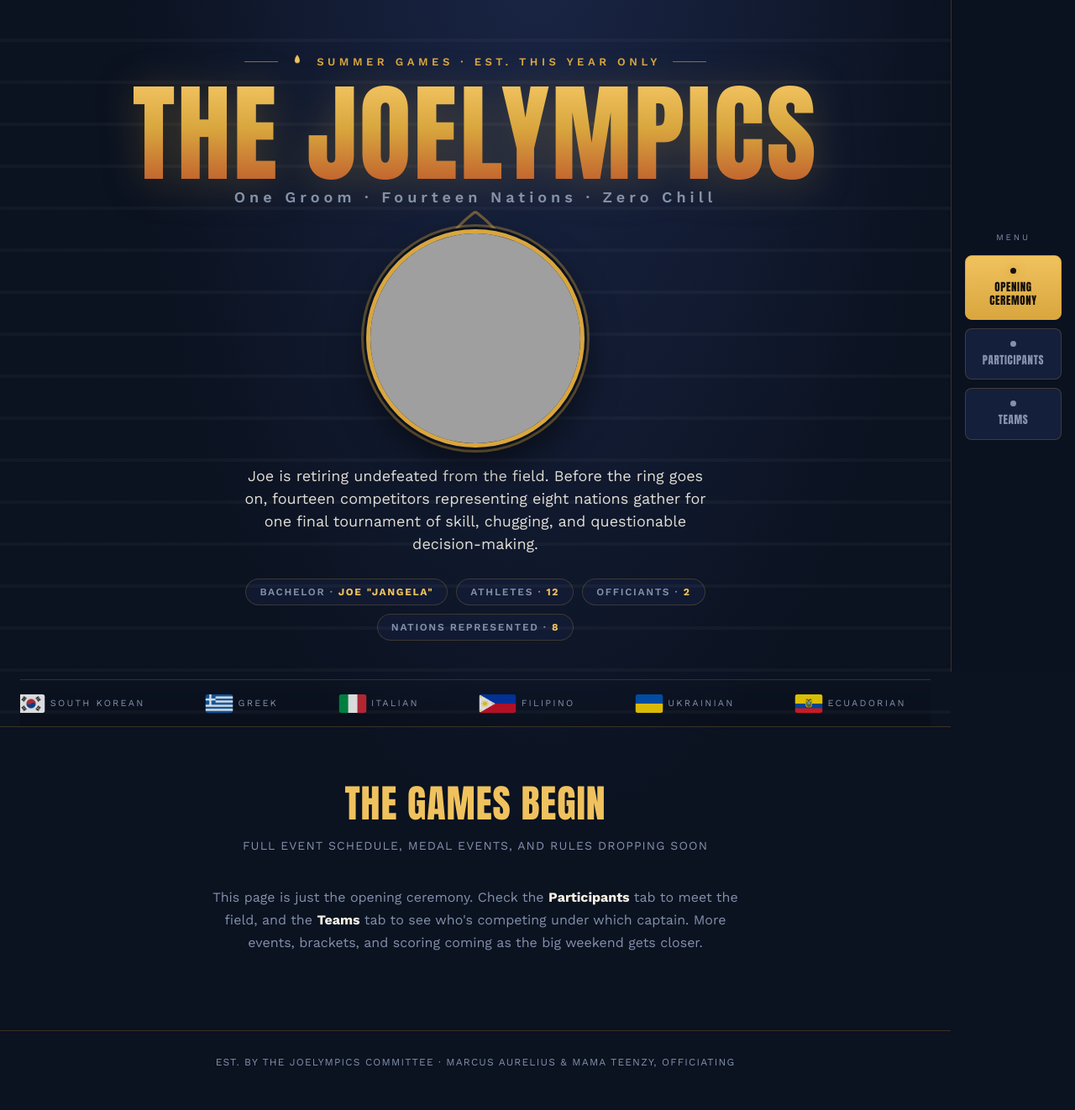
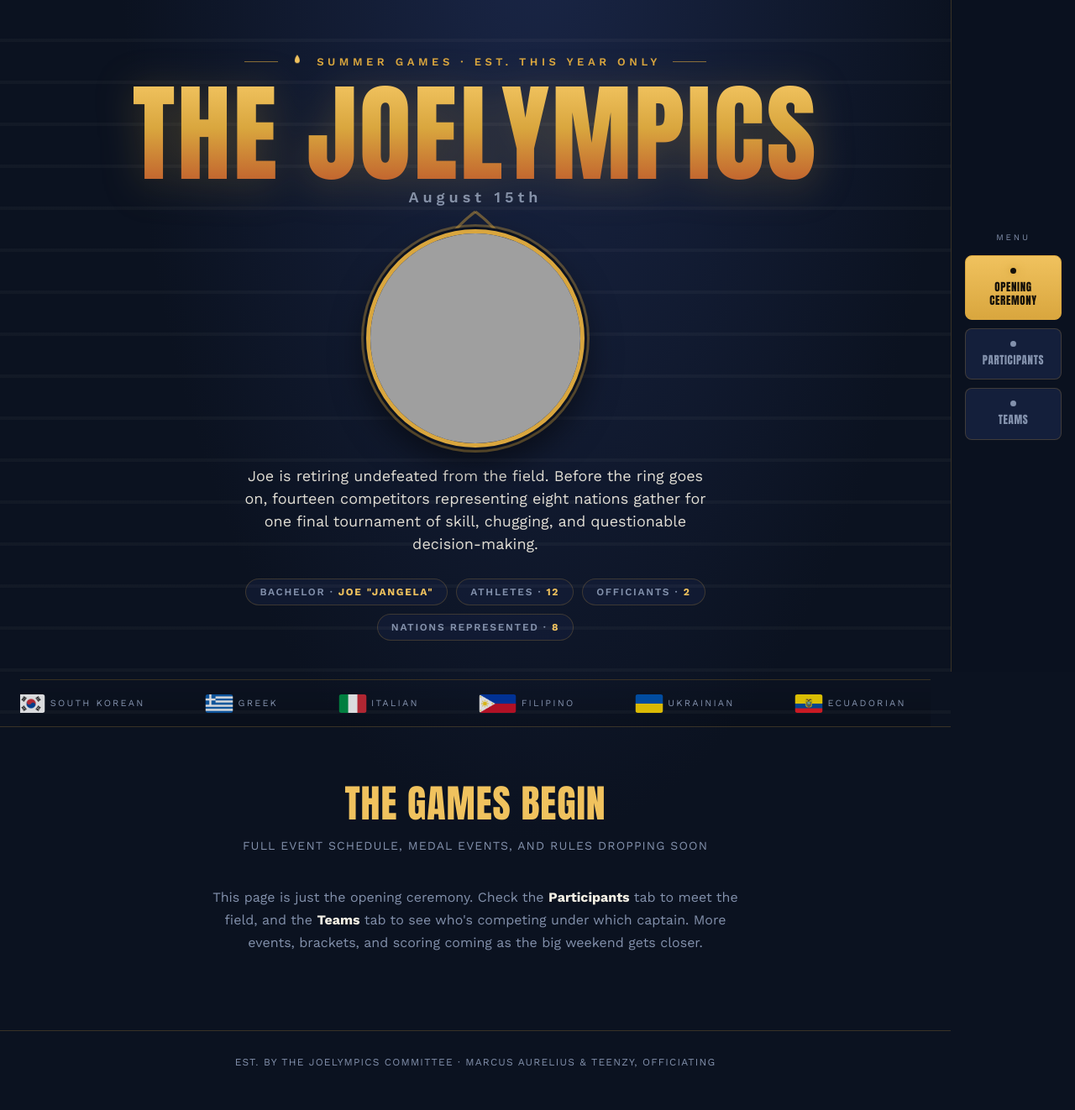
Before and after one commit to ARbmgc/Joelympics, a plain HTML site: page index.html in a window 1280 px wide. Shown: the whole page at 84% size. Drawn offline with nearby package versions, Linux system fonts and the light colour scheme; grey boxes are pictures that could not be loaded.

Commit message:
Update event date and footer officiant name

```diff
--- a/index.html
+++ b/index.html
@@ -500,7 +500,7 @@
   </div>
 
   <h1 class="wordmark">The Joelympics</h1>
-  <p class="wordmark-sub">One Groom &middot; Fourteen Nations &middot; Zero Chill</p>
+  <p class="wordmark-sub"> August 15th</p>
 
   <div class="medallion-wrap">
     <svg class="laurel" viewBox="0 0 200 200" fill="none">
@@ -573,7 +573,7 @@
   <div class="teams-grid" id="teamsGrid"></div>
 </section>
 
-<footer>Est. by the Joelympics Committee &middot; Marcus Aurelius &amp; Mama Teenzy, Officiating</footer>
+<footer>Est. by the Joelympics Committee &middot; Marcus Aurelius &amp; Teenzy, Officiating</footer>
 
 <script>
   const FLAGS = {
```
